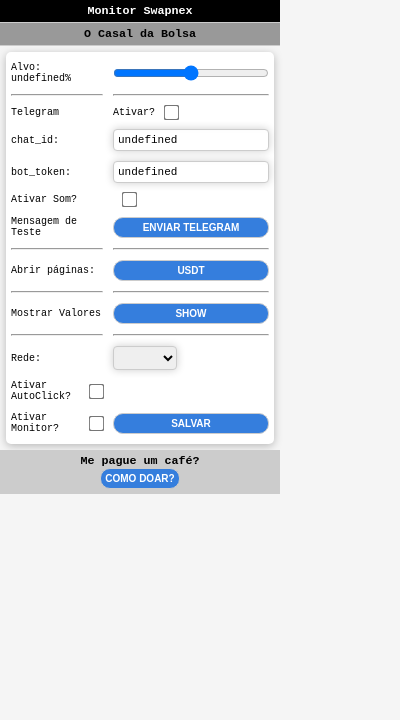
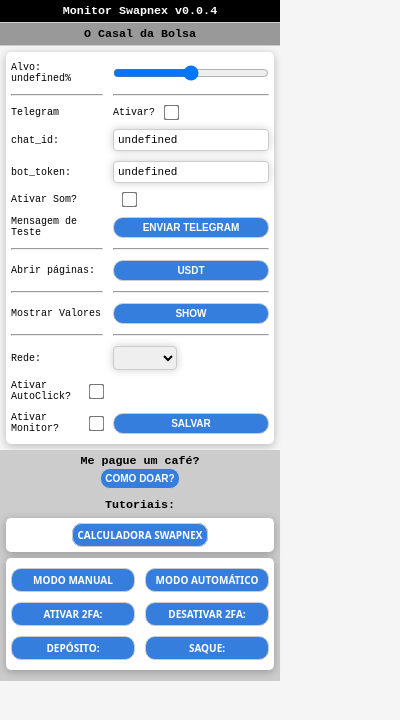
Before and after one commit to douglasresende/monitor_swap_extension, a browser extension: page popup/index.html in a window 400 px wide. Drawn offline with Linux system fonts and the light colour scheme.

Commit message:
Adding  links

```diff
--- a/popup/index.html
+++ b/popup/index.html
@@ -8,7 +8,7 @@
 </head>
 <body>
   <header>
-    <h3>Monitor Swapnex</h3>
+    <h3>Monitor Swapnex v0.0.4</h3>
   </header>
 
   <header style="background-color: #999;">
@@ -90,6 +90,24 @@
     </form>
   </header>
 
+  <header style="background-color: #ccc;">
+    <h3>
+      <span>Tutoriais:</span>
+    </h3>
+
+    <form style="display: block;">
+      <a href="https://bit.ly/calculadora-swapnex" class="btn" target="_BLANK">Calculadora Swapnex</a>
+    </form>
+    <form>
+      <a href="https://bit.ly/swapnex-modo-manual" class="btn" target="_BLANK">Modo Manual</a>
+      <a href="https://bit.ly/swapnex-modo-automatico" class="btn" target="_BLANK">Modo Automático</a>
+      <a href="https://bit.ly/swapnex-ativar-2fa" class="btn" target="_BLANK">Ativar 2FA:</a>
+      <a href="https://bit.ly/swapnex-desativar-2fa" class="btn" target="_BLANK">Desativar 2FA:</a>
+      <a href="https://bit.ly/swapnex-deposito" class="btn" target="_BLANK">Depósito:</a>
+      <a href="https://bit.ly/swapnex-saque" class="btn" target="_BLANK">Saque:</a>
+    </form>
+  </header>
+
   <script type="text/javascript" src="../jquery-3.4.1.min.js"></script>
   <script type="text/javascript" src="../chromeUtils.js"></script>
   <script type="text/javascript" src="popup.js"></script>
--- a/popup/popup.css
+++ b/popup/popup.css
@@ -114,3 +114,24 @@
   background-color: #fff;
   color: #000;
 }
+
+
+a.btn {
+  font-family: system-ui;
+  padding: 4px;
+  text-transform: uppercase;
+  font-weight: bold;
+  cursor: pointer;
+  /*background-color: #fff;*/
+  background-color: #357edd;
+  border: 1px solid #ccc;
+  border-radius: 10px;
+  transition: 0.5s background-color;
+  color: #fff;
+  font-size: 10px;
+}
+a.btn:hover {
+  font-family: system-ui;
+  background-color: #fff;
+  color: #000;
+}
```
